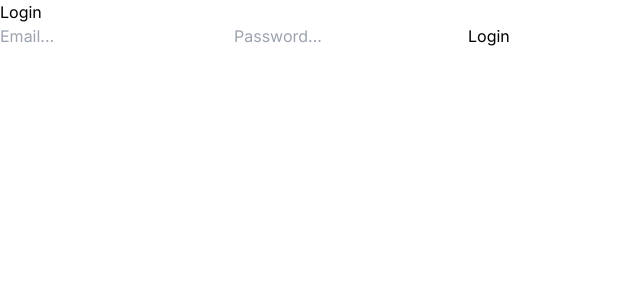
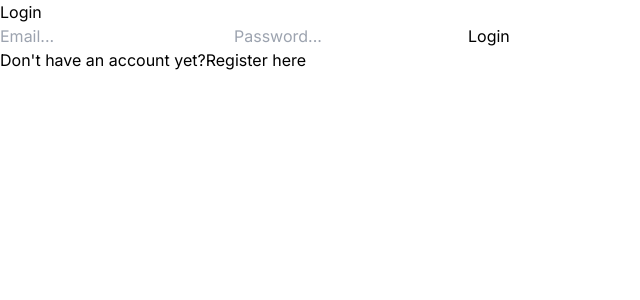
Before and after one commit to kirkalyn13/motor-monitor-frontend, a Next.js app: page /login in a window 1280 px wide. Shown: the top 300 px of the page, without its empty margins (0-640 px from the left). Built offline with nearby package versions, Linux system fonts and the light colour scheme; no server answers.

Commit message:
feat: add register and login redirects

```diff
--- a/app/components/Login/Login.tsx
+++ b/app/components/Login/Login.tsx
@@ -1,6 +1,7 @@
 "use client"
 import useFirebaseAuth from '@/app/hooks/useFirebaseAuth';
 import { useRouter } from 'next/navigation';
+import Link from 'next/link'
 
 const Login = () => {
     const { setLoginEmail, setLoginPassword, login } = useFirebaseAuth()
@@ -18,19 +19,26 @@ const Login = () => {
         <div>
             <h3> Login </h3>
                 <input
+                type="text"
                 placeholder="Email..."
                 onChange={(event) => {
                     setLoginEmail(event.target.value);
                 }}
                 />
                 <input
+                type="password"
                 placeholder="Password..."
                 onChange={(event) => {
                     setLoginPassword(event.target.value);
                 }}
                 />
-
                 <button onClick={() => handleLogin()}> Login</button>
+                <div>
+                    Don&apos;t have an account yet?
+                    <Link href="/register" scroll={false}>
+                    Register here
+                    </Link>
+                </div>
         </div>
     )
 }
--- a/app/components/Registration/Registration.tsx
+++ b/app/components/Registration/Registration.tsx
@@ -1,6 +1,7 @@
 "use client"
 import useFirebaseAuth from "@/app/hooks/useFirebaseAuth";
 import { useRouter } from 'next/navigation'
+import Link from 'next/link'
 
 function Registration() {
   const { register, setRegisterEmail, setRegisterPassword } = useFirebaseAuth()
@@ -19,19 +20,26 @@ function Registration() {
       <div>
         <h3> Register User </h3>
         <input
+          type="text"
           placeholder="Email..."
           onChange={(event) => {
             setRegisterEmail(event.target.value);
           }}
         />
         <input
+          type="password"
           placeholder="Password..."
           onChange={(event) => {
             setRegisterPassword(event.target.value);
           }}
         />
-
         <button onClick={() => handleRegister()}> Create User</button>
+        <div>
+          Already have an account?
+          <Link href="/login" scroll={false}>
+          Login here
+          </Link>
+        </div>
       </div>
   );
 }
```
Lines whose indentation alone changed are shown as unchanged.
